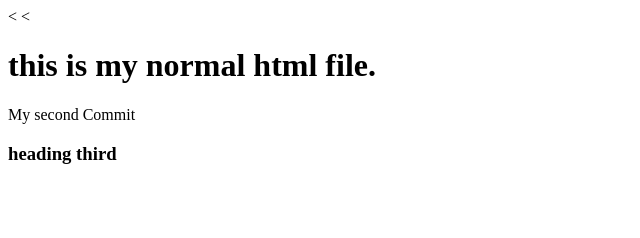
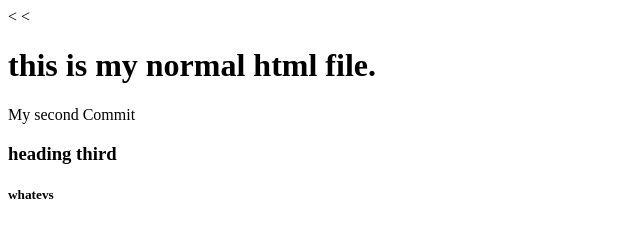
Before and after one commit to danishuet/gitone, a plain HTML site: page index.html in a window 1280 px wide. Shown: the full height of the page, 0-640 px from the left. Drawn offline with Linux system fonts and the light colour scheme.

Commit message:
h5 added

```diff
--- a/index.html
+++ b/index.html
@@ -6,5 +6,6 @@
   <h1>this is my normal html file.</h1>
   <p>My second Commit</p>
   <h3>heading third</h3>
+  <h5>whatevs</h5>
   </body>
 </html>
```
